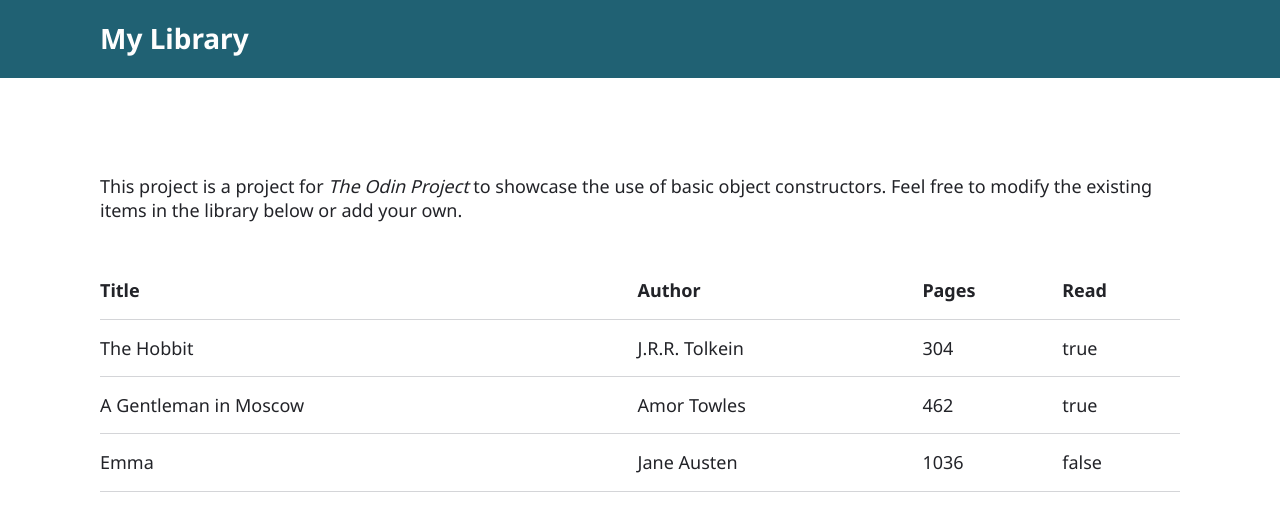
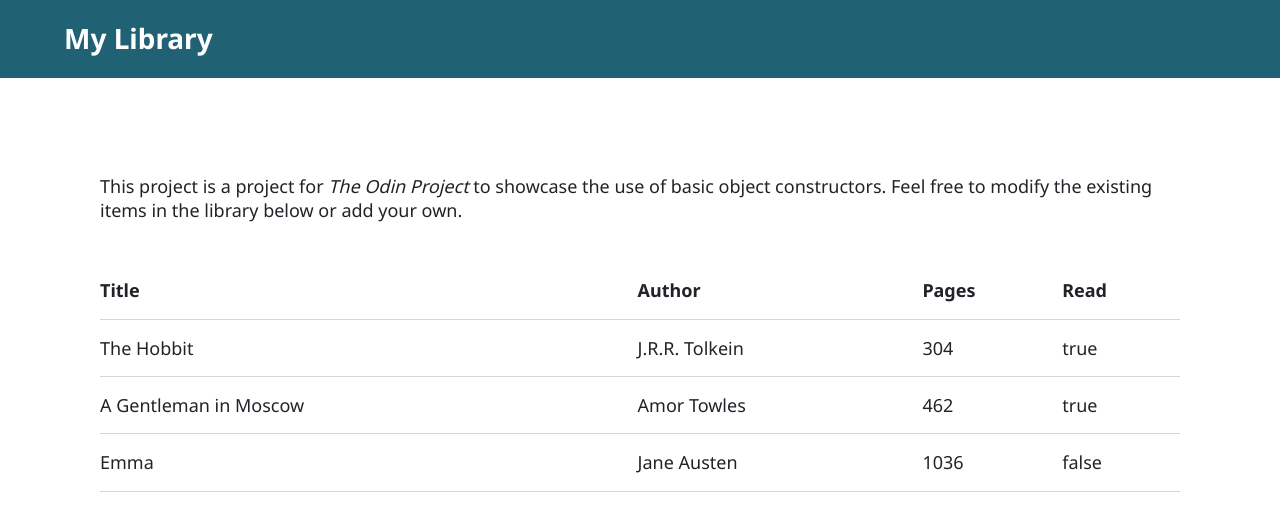
Before and after one commit to bst003/library, a plain HTML site: page index.html in a window 1280 px wide. Drawn offline with Linux system fonts and the light colour scheme.

Commit message:
Adjust basic styling

```diff
--- a/assets/css/style.css
+++ b/assets/css/style.css
@@ -48,6 +48,8 @@ Site Header
 header{
     padding: 20px 0px;
     background-color: var(--blue);}
+    header .wrap{
+        width: min(1280px, 90%);}
     header p{
         margin: 0px;
         color: var(--almost-white);
--- a/assets/js/scripts.js
+++ b/assets/js/scripts.js
@@ -9,12 +9,14 @@ Create a function to toggle the read status of the book using a button
 
 let myLibrary = [];
 
+
 function Book(name, author, pages, read) {
     this.name = name,
     this.author = author,
     this.pages = pages,
     this.read = read;
 }
+
 
 function displayLibraryItems(array){
 
```
